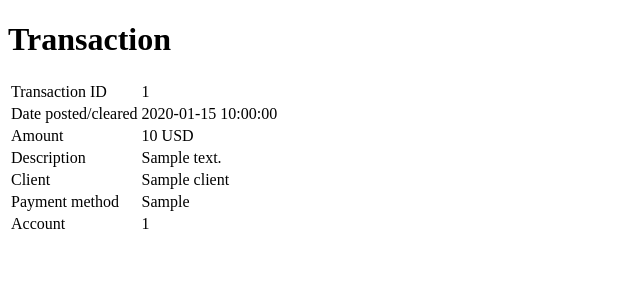
After one commit to radian-software/regex-accountant, a Python web app: template regex_accountant/server_assets/templates/txn.html in a window 1280 px wide. The commit adds this page. Shown: the top 300 px of the page, without its empty margins (0-640 px from the left). Run offline with Jinja, Linux system fonts and the light colour scheme; the template is opened without the code that fills it: most values are stand-ins (such as "Sample title", 1, 10 or a date in 2020).

Commit message:
Attempt to handle some date stuff

```diff
--- a/pyproject.toml
+++ b/pyproject.toml
@@ -18,6 +18,7 @@ dateparser = "^1.1.8"
 curlinate = {path = "../curlinate", develop = true}
 dataclass-wizard = "^0.22.2"
 flask = "^2.3.2"
+pytz = "^2024.1"
 
 [tool.poetry.scripts]
 rac = "regex_accountant.cli:main"
--- a/regex_accountant/fetcher_api.py
+++ b/regex_accountant/fetcher_api.py
@@ -13,6 +13,8 @@ import typing
 
 from selenium import webdriver
 from selenium.webdriver.remote.webdriver import WebDriver
+
+from regex_accountant.utils import normalize_date
 
 
 @dataclass
@@ -130,6 +132,10 @@ class Transaction:
     payment_method_long: str = ""
     account_id: str = ""
 
+    def __post__init__(self):
+        self.date_posted = normalize_date(self.date_posted)
+        self.date_cleared = normalize_date(self.date_cleared)
+
 
 @dataclass
 class AccountTransaction(Transaction):
--- a/regex_accountant/server_assets/templates/app.html
+++ b/regex_accountant/server_assets/templates/app.html
@@ -9,6 +9,7 @@
     <table>
       <thead>
         <th>
+          <td>Date</td>
           <td>Amount</td>
           <td>Account</td>
           <td>Description</td>
@@ -17,7 +18,8 @@
       <tbody>
         {% for txn in txns %}
         <tr>
-          <td>{{ txn.amount }} </td>
+          <td>{{ txn.date_posted.strftime('%Y-%m-%d') }}</td>
+          <td>{{ txn.amount }} {{ txn.currency }}</td>
           <td>{{ txn.account }}</td>
           <td>{{ txn.description }}</td>
         </tr>
--- /dev/null
+++ b/regex_accountant/server_assets/templates/txn.html
@@ -0,0 +1,56 @@
+<!doctype html>
+<html>
+  <head>
+    <meta charset="utf-8" />
+    <title>regex_accountant</title>
+  </head>
+  <body>
+    <h1>Transaction</h1>
+    <table>
+      <tbody>
+        <tr>
+          <td>Transaction ID</td>
+          <td>{{ txn.source_uid }}</td>
+        </tr>
+        <tr>
+          <td>Date posted/cleared</td>
+          <td>
+            {{ txn.date_posted }} {% if txn.date_posted != txn.date_cleared %}
+            => {{ txn.date_cleared }} {% endif %}
+          </td>
+        </tr>
+        <tr>
+          <td>Amount</td>
+          <td>{{ txn.amount }} {{ txn.currency }}</td>
+        </tr>
+        <tr>
+          <td>Description</td>
+          <td>
+            {{ txn.description_details or txn.description or
+            txn.description_short }}
+          </td>
+        </tr>
+        {% if txn.client or txn.client_short %}
+        <tr>
+          <td>Client</td>
+          <td>{{ txn.client or txn.client_short }}</td>
+        </tr>
+        {% endif %} {% if txn.payment_method or txn.payment_method_short or
+        txn.payment_method_long %}
+        <tr>
+          <td>Payment method</td>
+          <td>
+            {{ txn.payment_method_long or txn.payment_method or
+            txn.payment_method_short }}
+          </td>
+        </tr>
+        {% endif %} {% if txn.account_id %}
+        <tr>
+          <td>Account</td>
+          <td>{{ txn.account_id }}</td>
+        </tr>
+        {% endif %}
+      </tbody>
+    </table>
+  </body>
+</html>
```
Also changed, not shown: regex_accountant/server.py (+15 -1 lines), regex_accountant/utils.py (+9 -1 lines), 1 other file.
